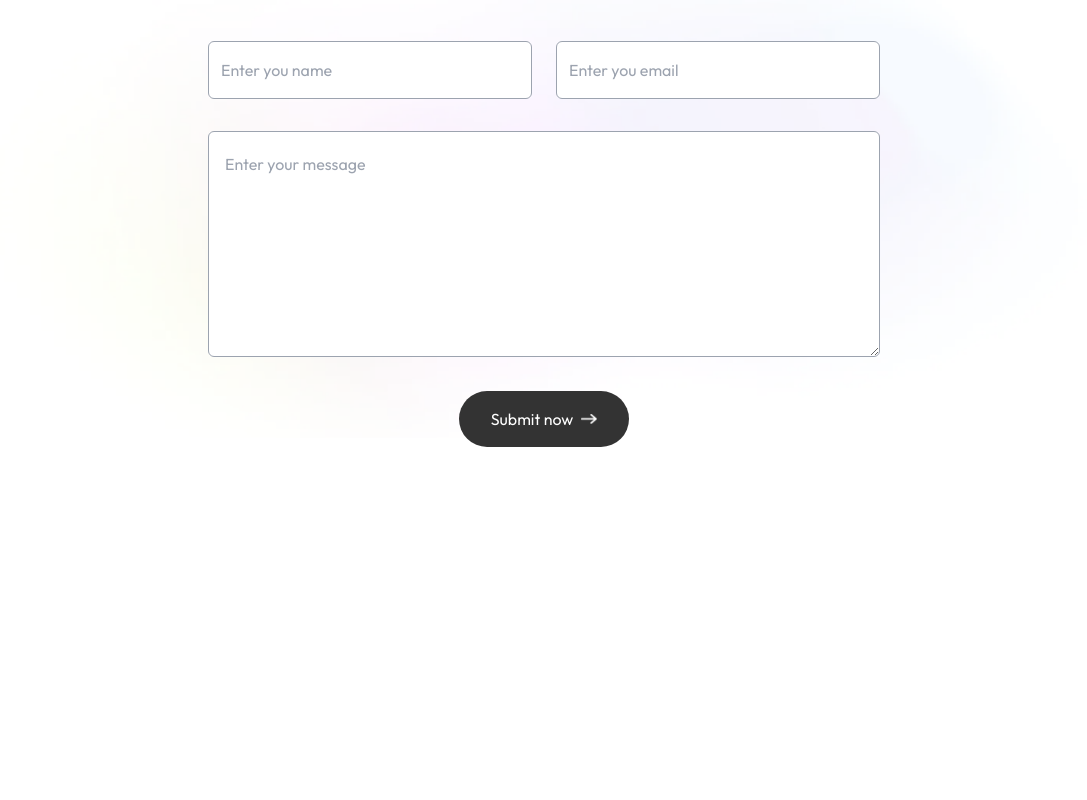
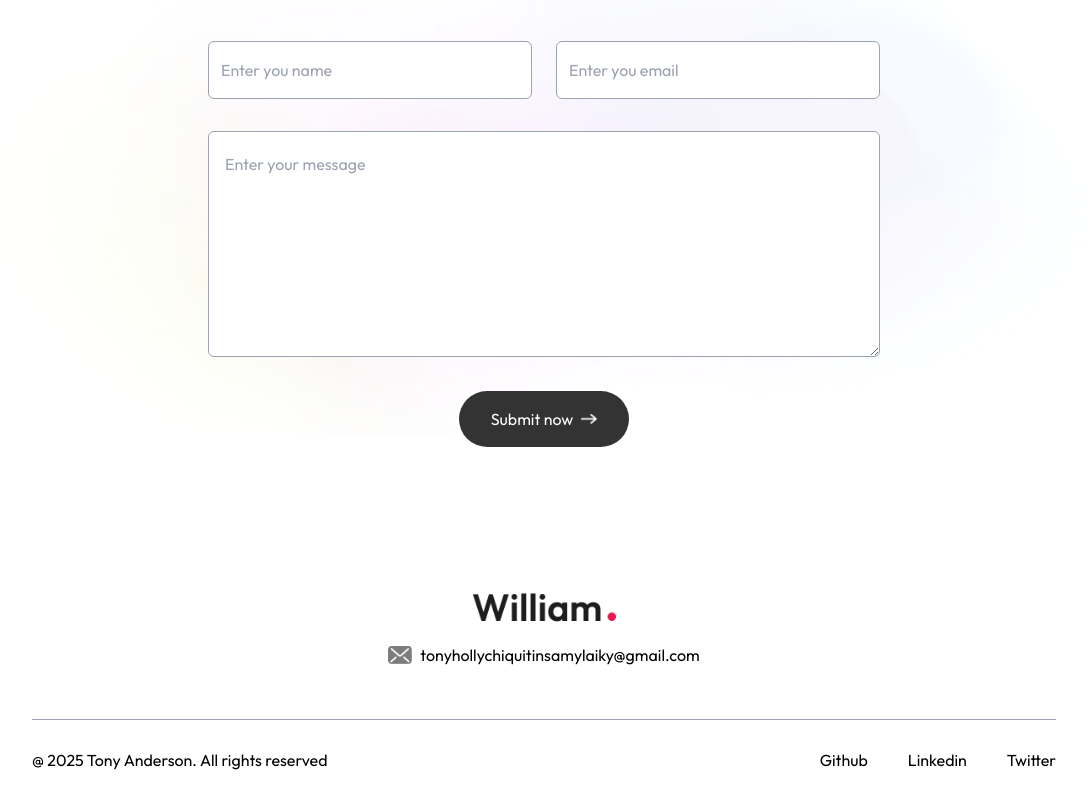
Before and after one commit to Lilian1306/Portfolio-with-Next.js, a Next.js app: page / in a window 1280 px wide. Shown: the part 3212-4012 px from the top of the page, without its empty margins (96-1183 px from the left). Before the commit the page ends 3715 px from the top, so only its background shows below. Built offline with nearby package versions, Linux system fonts and the light colour scheme; a web font is replaced by a local one.

Commit message:
Creando el componente footer

```diff
--- a/app/page.js
+++ b/app/page.js
@@ -1,6 +1,7 @@
 'use client'
 import About from "@/components/About";
 import Contact from "@/components/Contact";
+import Footer from "@/components/Footer";
 import Header from "@/components/Header";
 import Navbar  from "@/components/Navbar";
 import Services from "@/components/Services";
@@ -16,6 +17,7 @@
       <Services/>
       <Work/>
       <Contact/>
+      <Footer/>
     </>
   );
 }
--- /dev/null
+++ b/components/Footer.jsx
@@ -0,0 +1,26 @@
+import { assets } from "@/assets/assets";
+import Image from "next/image";
+
+export default function Footer(){
+    return (
+        <div className="mt-20">
+          <div className="text-center ">
+             <Image src={assets.logo} alt="" className="w-36 mx-auto mb-2"/>
+
+             <div  className="w-max flex items-center gap-2 mx-auto">
+                <Image src={assets.mail_icon} alt="" className="w-6"/>
+                tonyhollychiquitinsamylaiky@gmail.com
+             </div>
+          </div>
+         <div className="text-center sm:flex items-center justify-between border-t border-gray-400 mx-[10%] mt-12 py-6">
+            <p> @ 2025 Tony Anderson. All rights reserved</p>
+            <ul className="flex items-center gap-10 justify-between mt-4 sm:mt-0">
+                <li><a target="_blank" href="https://instagram.com">Github</a></li>
+                <li><a target="_blank" href="https://linkedin.com">Linkedin</a></li>
+                <li><a target="_blank" href="https://x.com">Twitter</a></li>
+            </ul>
+         </div>
+
+        </div>
+    )
+}
```
